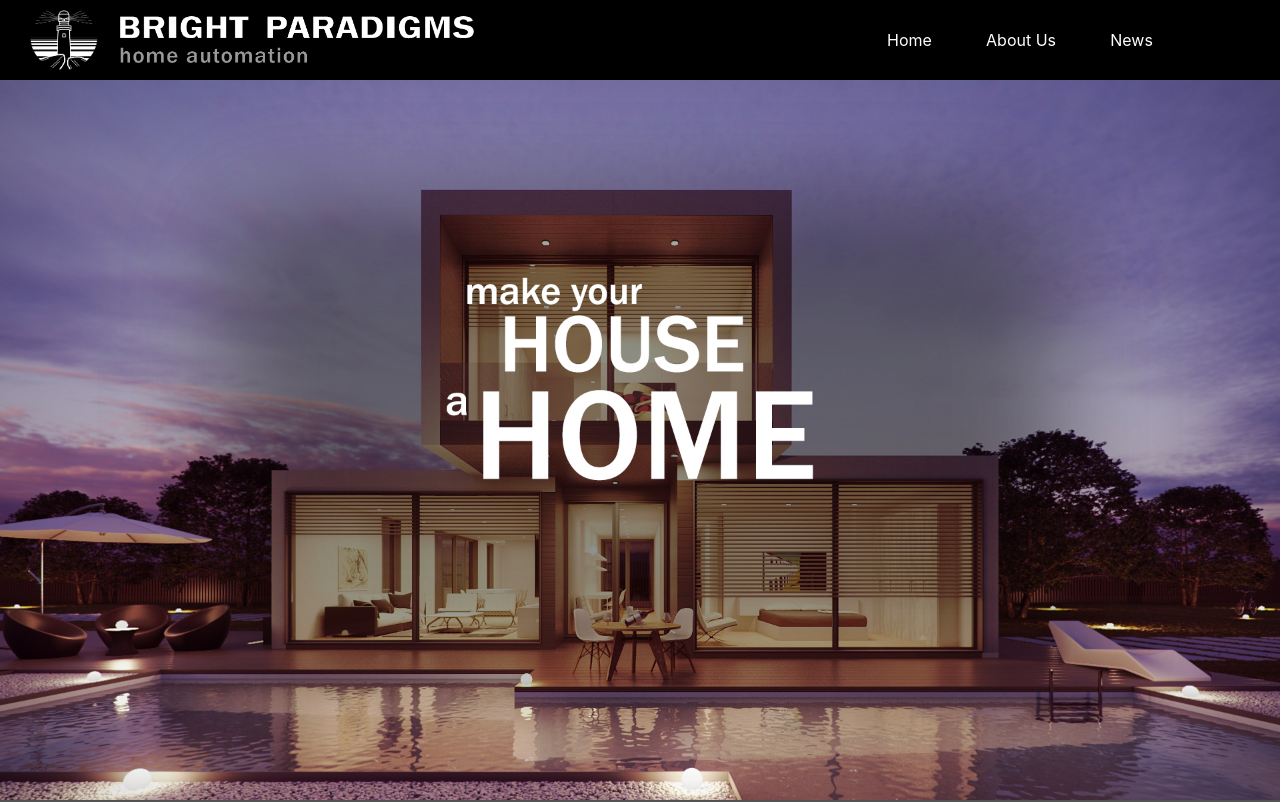
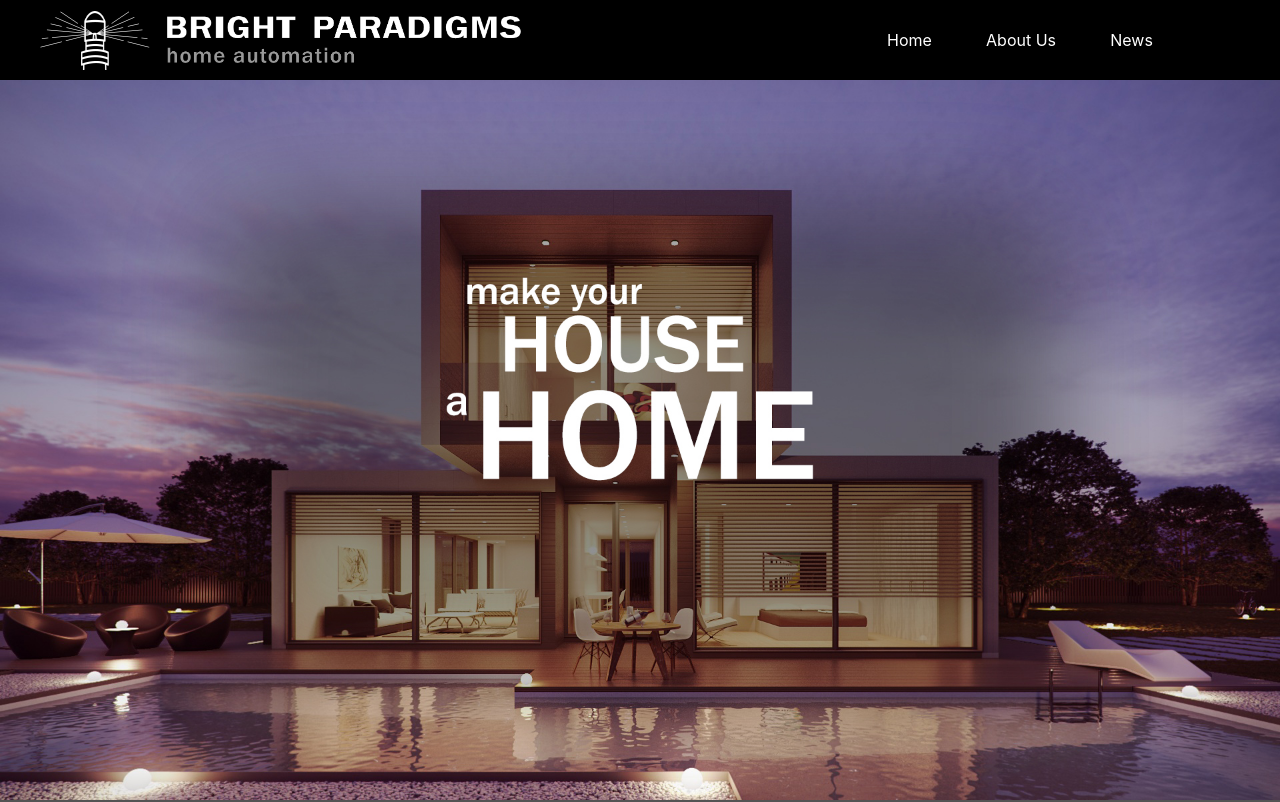
Before and after one commit to rayacooper/brightparadigms, a React (Create React App) app: page / in a window 1280 px wide. Shown: the top 802 px of the page. Built offline with nearby package versions, Linux system fonts and the light colour scheme.

Commit message:
Logo Cropped

```diff
--- a/src/Components/NavBar/NavBar.css
+++ b/src/Components/NavBar/NavBar.css
@@ -13,10 +13,10 @@
 }
 
 #logo {
-    margin-left: 10px;
-    margin-right: 10px;
-    height: 60px;
-    width: 70px;
+    margin-left: 5px;
+    margin-right: 5px;
+    height: 50px;
+    width: 130px;
 }
 
 #lettering {
@@ -78,9 +78,7 @@ li {
 
     #logo {
         margin-left: 30px;
-        margin-right: 20px;
         height: 60px;
-        width: auto;
     }
 
     #lettering {
--- a/src/Components/NavBar/NavBar.js
+++ b/src/Components/NavBar/NavBar.js
@@ -7,6 +7,7 @@ import Hamburger from './../../Assets/hamburger-menu.png'
 import Logo from './../../Assets/Bright-Paradigms-Logo-Just-White.png'
 import Lettering from './../../Assets/Bright-Paradigms-Lettering.png'
 import LetteringMobile from './../../Assets/Bright-Paradigms-Lettering-Mobile.png'
+import LogoCropped from './../../Assets/Bright-Paradigms-Logo-Just-White-Cropped.png'
 
 const NavBar = () => {
 
@@ -21,7 +22,7 @@ const NavBar = () => {
 
             <div className="NavBarLogo">
 
-                    <img id='logo' src={Logo} />
+                    <img id='logo' src={LogoCropped} />
                     <img id='lettering' src={Lettering} />
                     <img id='letteringmobile' src={LetteringMobile} />
 
```
Also changed, not shown: src/Assets/Bright-Paradigms-Logo-Just-White-Cropped.png (added), src/Assets/Bright-Paradigms-Logo-Just-White.png.
